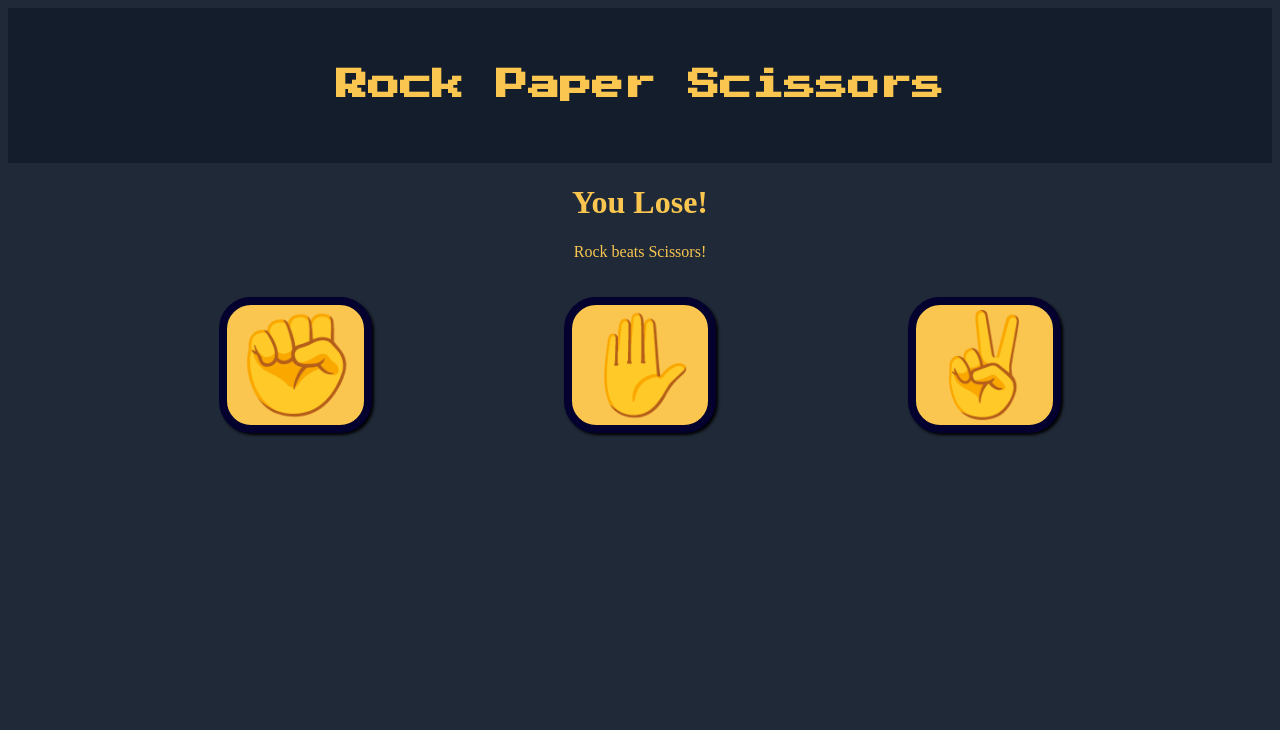
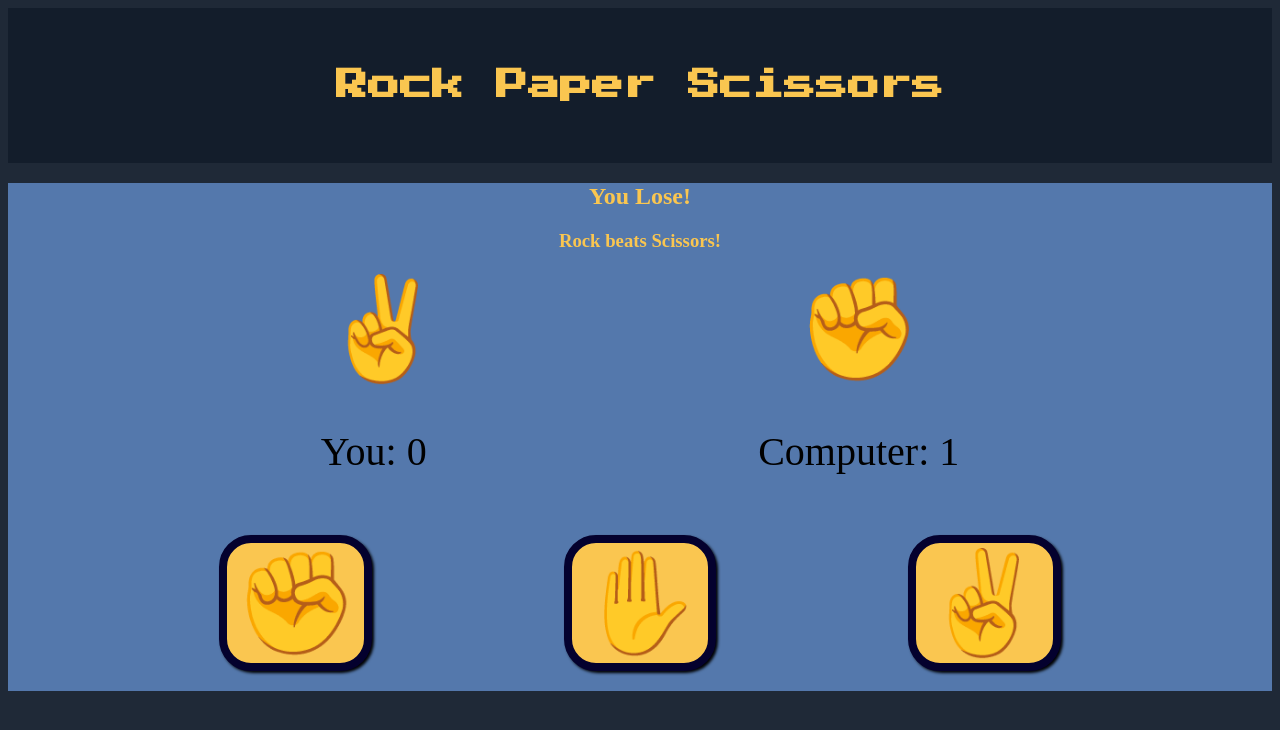
Before and after one commit to subit419/rock-paper-scissors, a plain HTML site: page rps.html in a window 1280 px wide. Both pictures are taken after a click on the button "✌️". Drawn offline with Linux system fonts and the light colour scheme.

Commit message:
Scoreboard updated

```diff
--- a/rps.css
+++ b/rps.css
@@ -14,26 +14,32 @@
     justify-content: center;
   }
 
-  .sign {
+  .sign,
+  .computerChoice,
+  .playerChoice
+  {
+    text-align:center;
     font-size: 100px;
   }
 
-  h1 {
+  h1, h2, h3 {
     color:#fac650;
     text-align:center;
   }
 
-  h1 .gameMessage {
-
-    font-size: 12px;
+  .results {
+    justify-content: space-evenly;
+    display:flex;
   }
 
-  p {
-    color:#fac650;
-    font-size: 16px;
+  .playerResult,
+  .computerResult {
+    font-size: 40px;
   }
+
+
   .scoreboard {
-    background-color:#1F2937;
+    background-color:#5478ac;
   }
   .buttons {
     display:flex;
--- a/rps.html
+++ b/rps.html
@@ -20,21 +20,22 @@
 
 
     <div class="scoreboard">
-        <h1 class="gameMessage">Play rock paper scissors against the computer!</h1>
-        <p class="messageReason">Select your choice</p>
+        <h2 class="gameMessage">Play rock paper scissors against the computer!</h2>
+        <h3 class="messageReason">Select your choice</h3>
 
         <div class="results">
             <div class="playerResult">
-                <div class="playerChoice"></div>
-                <p class="playerScore"></p>
+                <div class="playerChoice">❓</div>
+                <p class="playerScore">You: 0</p>
             </div>
             <div class="computerResult">
-                <div class="computerChoice"></div>
-                <p class="computerScore"></p>
+                <div class="computerChoice">❓</div>
+                <p class="computerScore">Computer: 0 </p>
             </div>
         </div>
 
         <div class="buttons">
+
             <button class="btnRock">
                 <div class="sign" id="rock">✊</div>
             </button>
--- a/rps.js
+++ b/rps.js
@@ -5,6 +5,12 @@ function getComputerChoice() {
 }
 
 function playRound(e) {
+    const playerSelectionDisplay = document.querySelector('.playerChoice');
+    const computerSelectionDisplay = document.querySelector('.computerChoice');
+    const gameMessage = document.querySelector('.gameMessage');
+    const messageReason = document.querySelector('.messageReason');
+    const playerScoreDisplay = document.querySelector('.playerScore');
+    const computerScoreDisplay = document.querySelector('.computerScore');
 
     const playerSelection = e.srcElement.id;
     console.log(`player selection: ${playerSelection}`);
@@ -12,11 +18,21 @@ function playRound(e) {
     console.log(`computer selection: ${computerSelection}`);
     let updatedGameMessage = "";
     let updatedMessageReason = "";
+    playerSelectionDisplay.innerText = e.srcElement.innerText;
 
-    const gameMessage = document.querySelector('.gameMessage');
-    console.log(gameMessage);
-    const messageReason = document.querySelector('.messageReason');
+    // update emoji display logic
+    if (computerSelection == 'ROCK'){
+        computerSelectionDisplay.innerText = "✊";
+    } else if (computerSelection == 'PAPER') {
+        computerSelectionDisplay.innerText = "✋";
+    } else {
+        computerSelectionDisplay.innerText = "✌️";
+    }
 
+
+
+
+    // game logic
     if (playerSelection.toUpperCase() === computerSelection) {
         updatedGameMessage = "Tie!";
         updatedMessageReason = ("You both picked " + playerSelection);
@@ -24,31 +40,39 @@ function playRound(e) {
     } else if (playerSelection.toUpperCase() === 'ROCK' && computerSelection === 'PAPER') {
         updatedGameMessage = "You Lose!";
         updatedMessageReason = "Paper beats Rock!";
+        computerScore++;
 
 
     } else if (playerSelection.toUpperCase() === 'ROCK' && computerSelection === 'SCISSORS') {
         updatedGameMessage = "You Win!";
         updatedMessageReason = "Rock beats Paper!";
+        playerScore++;
     } else if (playerSelection.toUpperCase() === 'SCISSORS' && computerSelection === 'ROCK') {
 
         updatedGameMessage = "You Lose!";
         updatedMessageReason = "Rock beats Scissors!";
+        computerScore++;
 
     } else if (playerSelection.toUpperCase() === 'SCISSORS' && computerSelection === 'PAPER') {
         updatedGameMessage = "You Win!";
         updatedMessageReason = "Scissors beats Paper!";
+        playerScore++;
 
     } else if (playerSelection.toUpperCase() === 'PAPER' && computerSelection === 'ROCK') {
         updatedGameMessage = "You Win!";
         updatedMessageReason = "Paper beats Rock!";
+        playerScore++;
 
     } else if (playerSelection.toUpperCase() === 'PAPER' && computerSelection === 'SCISSORS') {
         updatedGameMessage = "You Lose!";
         updatedMessageReason = "Scissors beats Paper!";
+        computerScore++;
     }
 
     gameMessage.innerText = updatedGameMessage;
     messageReason.innerText = updatedMessageReason;
+    playerScoreDisplay.innerText = "You: " + playerScore;
+    computerScoreDisplay.innerText = "Computer: " + computerScore;
 
 
     return;
@@ -76,9 +100,11 @@ function game() {
 }
 
 //game();
+let playerScore = 0;
+let computerScore = 0;
+console.log (playerScore);
+console.log (computerScore);
 
 const buttons = document.querySelectorAll('button');
-console.log(`Found ${buttons.length} buttons.`);
-console.log(buttons);
 
 buttons.forEach(button => button.addEventListener("click", playRound));
```
